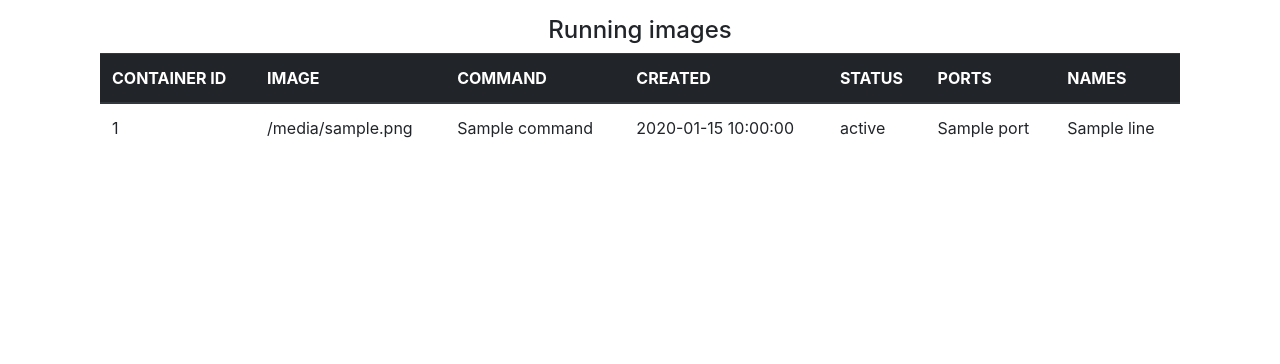
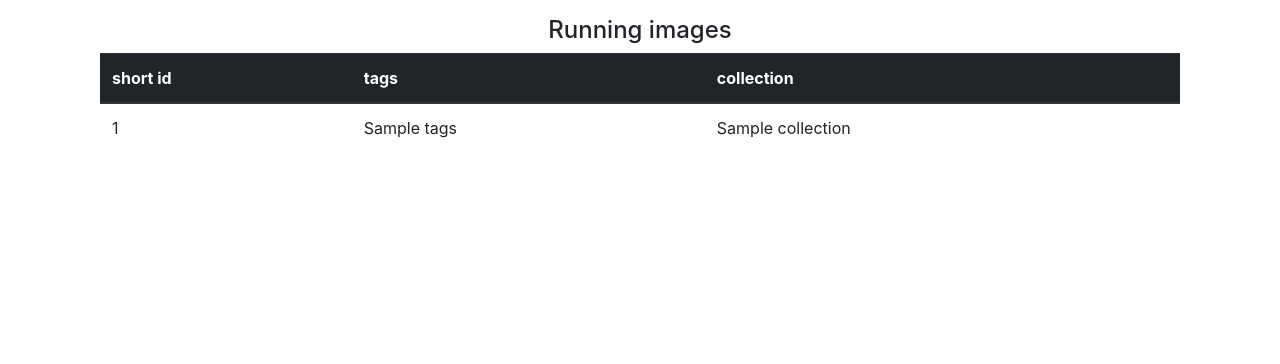
Before and after one commit to alx9110/docker-web-ui, a Flask app: template webui/templates/images.html in a window 1280 px wide. Shown: the part 56-420 px from the top of the page. Run offline with Flask 2, Linux system fonts and the light colour scheme; the template is opened without the code that fills it: most values are stand-ins (such as "Sample title", 1, 10 or a date in 2020); some libraries are stand-ins or nearby versions.

Commit message:
template changes

```diff
--- a/webui/templates/images.html
+++ b/webui/templates/images.html
@@ -5,25 +5,17 @@
     <table class="table">
             <thead class="thead-dark">
               <tr>
-                <th scope="col">CONTAINER ID</th>
-                <th scope="col">IMAGE</th>
-                <th scope="col">COMMAND</th>
-                <th scope="col">CREATED</th>
-                <th scope="col">STATUS</th>
-                <th scope="col">PORTS</th>
-                <th scope="col">NAMES</th>
+                <th scope="col">short id</th>
+                <th scope="col">tags</th>
+                <th scope="col">collection</th>
               </tr>
             </thead>
             <tbody>
-                {% for line in ps %}
+              {% for img in images %}
               <tr>
-                <td>{{ line.id }}</td>
-                <td>{{ line.image }}</td>
-                <td>{{ line.command }}</td>
-                <td>{{ line.created }}</td>
-                <td>{{ line.status }}</td>
-                <td>{{ line.port }}</td>
-                <td>{{ line.names }}</td>
+                <td>{{ img.short_id }}</td>
+                <td>{{ img.tags }}</td>
+                <td>{{ img.collection }}</td>
               </tr>
             {% endfor %}
             </tbody>
```
